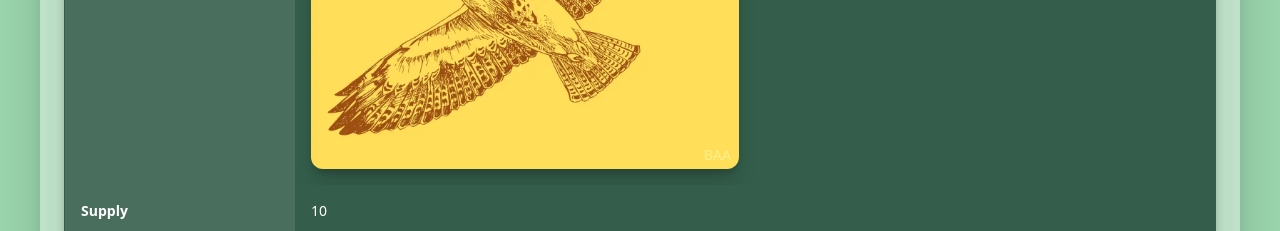
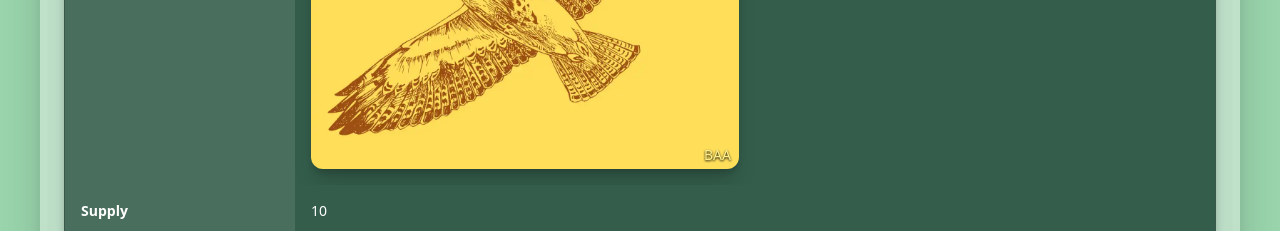
Before and after one commit to Ekonavi/nft, a React (Vite) app: page /oficina1 in a window 1280 px wide. Shown: the part 5340-5571 px from the top of the page. Built offline with nearby package versions, Linux system fonts and the light colour scheme.

Commit message:
enh: shadow to rating text

```diff
--- a/src/components/collection-info.tsx
+++ b/src/components/collection-info.tsx
@@ -54,7 +54,9 @@ const CollectionInfo: React.FC<{
           alt="nft image"
           className={`shadow-xl drop-shadow-lg rounded-xl`}
         />
-        <div className={`absolute bottom-1 right-2 bold p-4 text-yellow-200`}>
+        <div
+          className={`absolute bottom-1 right-2 bold p-4 text-yellow-200 drop-shadow-[0_1px_1px_#000]`}
+        >
           {nftImage}
         </div>
       </div>
```
